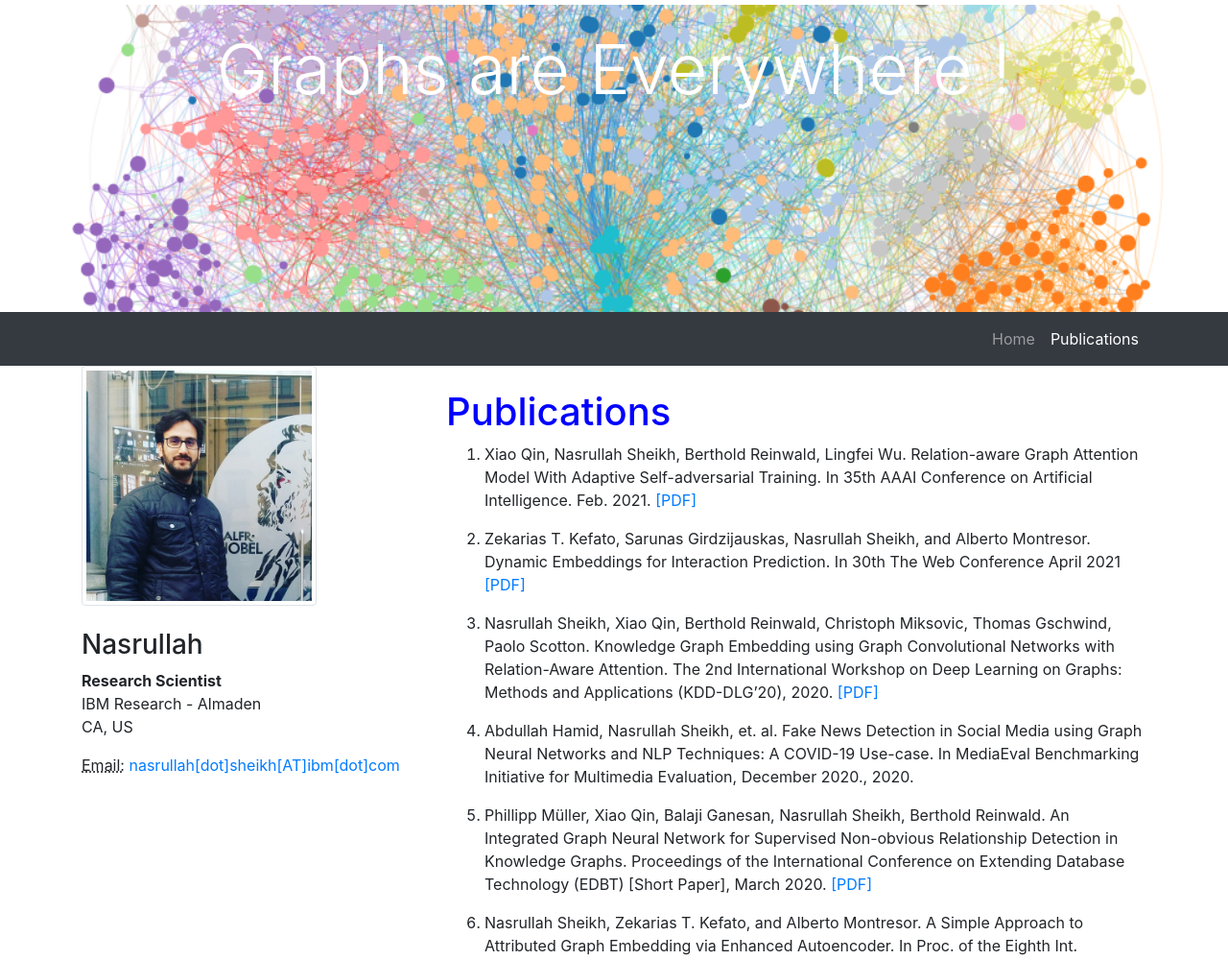
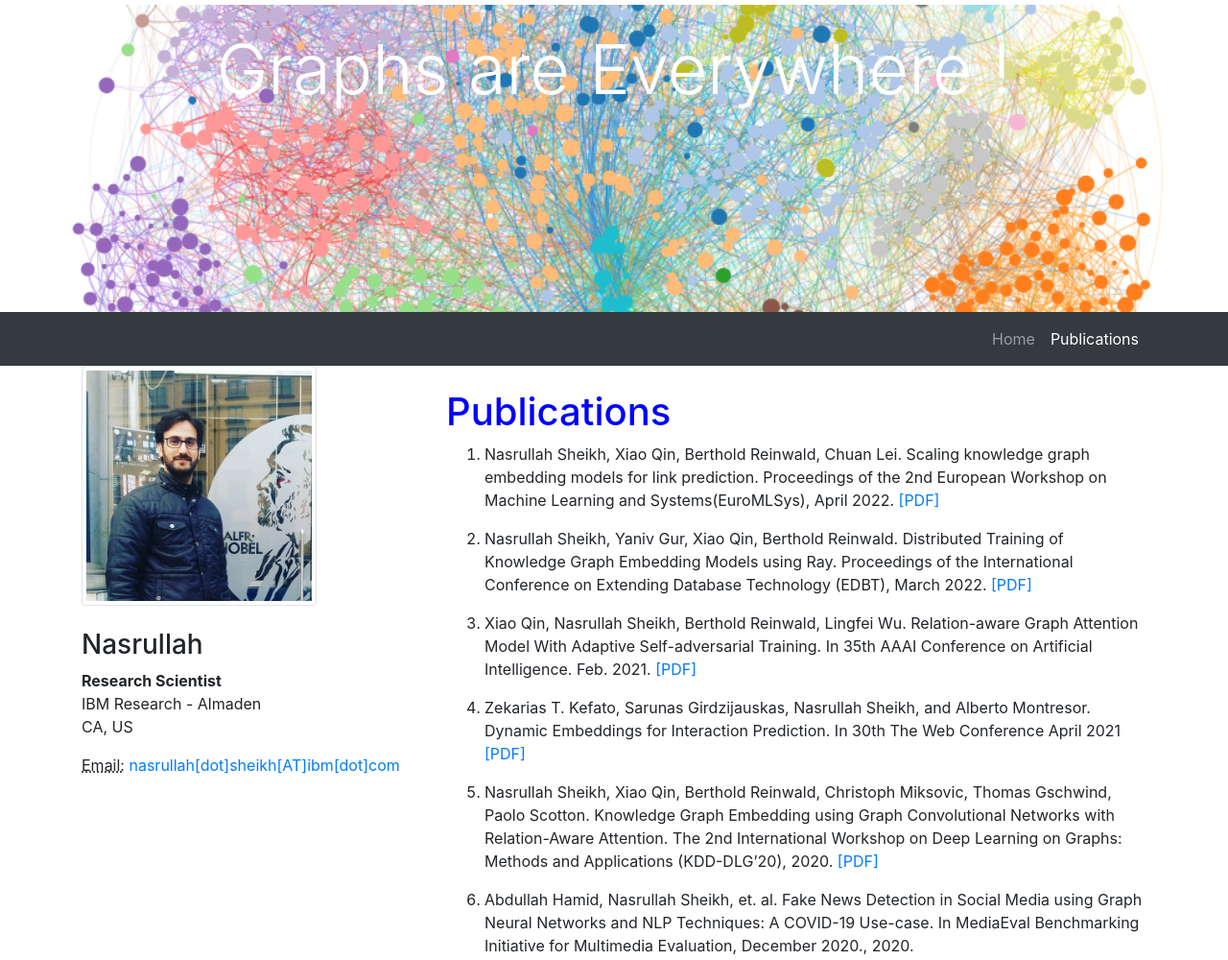
Before and after one commit to snash4/snash4.github.io, a website: page publication.html in a window 1280 px wide. Shown: the top 1000 px of the page at 96% size. Drawn offline with Linux system fonts and the light colour scheme.

Commit message:
update publications

```diff
--- a/publication.html
+++ b/publication.html
@@ -84,6 +84,17 @@
         <div class="col-sm-8">
            <h1 class="mt-4" style="color:blue">Publications</h1>
           <ol>
+               <li>
+                   <p>Nasrullah Sheikh, Xiao Qin, Berthold Reinwald, Chuan Lei.  Scaling knowledge graph embedding models for link prediction. Proceedings of the 2nd European Workshop on Machine Learning and Systems(EuroMLSys), April 2022.
+                    <a href="https://dl.acm.org/doi/abs/10.1145/3517207.3526974">[PDF]</a></p>
+                </li>
+
+             <li>
+                   <p>Nasrullah Sheikh, Yaniv Gur, Xiao Qin, Berthold Reinwald.  Distributed Training of Knowledge Graph Embedding Models using Ray. Proceedings of the International Conference on Extending Database Technology (EDBT), March 2022.
+                    <a href="https://openproceedings.org/2022/conf/edbt/paper-199.pdf">[PDF]</a></p>
+                </li>
+
+
              <li>
                    <p>Xiao Qin, Nasrullah Sheikh,  Berthold Reinwald, Lingfei Wu. Relation-aware Graph Attention Model With Adaptive Self-adversarial Training. In 35th AAAI Conference on Artificial Intelligence. Feb. 2021.
                      <a href="https://arxiv.org/abs/2102.07186">[<span class="caps">PDF</span>]</a> </p>
```
